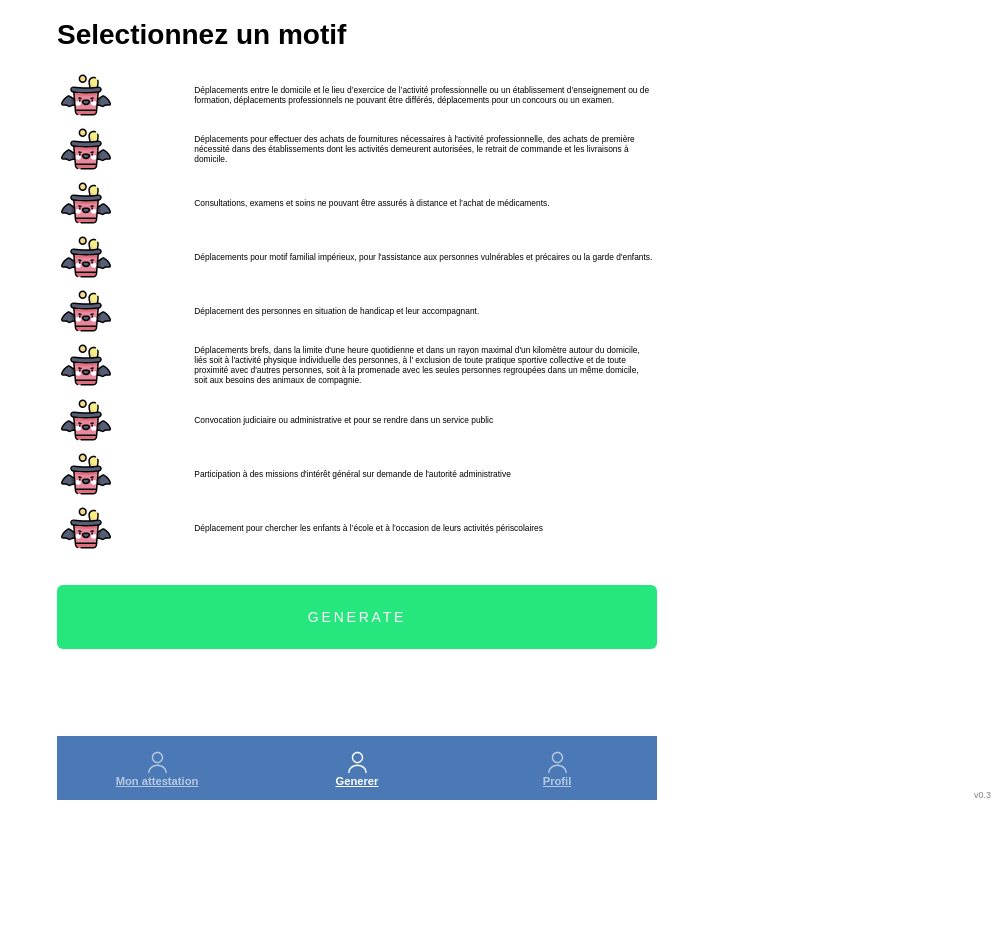
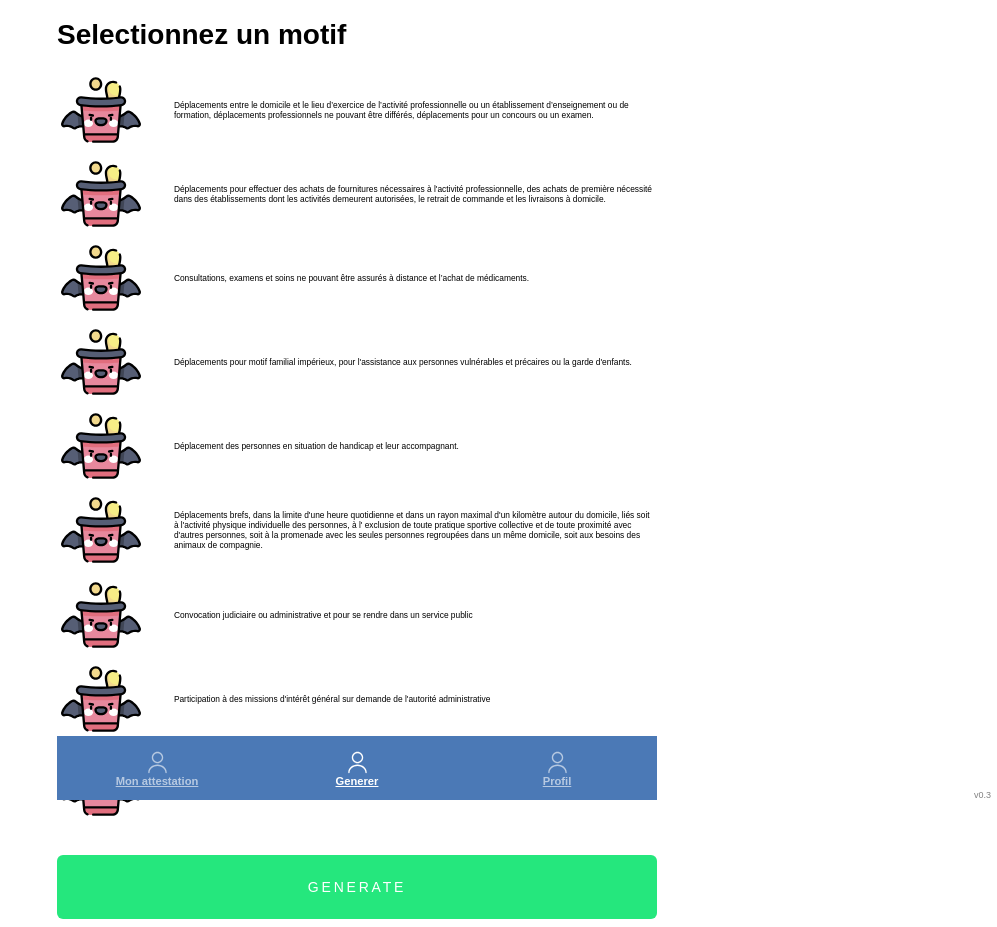
Before and after one commit to BAG-ERA/covid-n-go, a Vue app: page /#/generate in a window 1280 px wide. Shown: the whole page, without its empty margins (283-1280 px from the left). Before the commit the page ends 800 px from the top, so only its background shows below. Built offline with nearby package versions, Linux system fonts and the light colour scheme.

Commit message:
change sizes of icons

```diff
--- a/src/views/Generate.vue
+++ b/src/views/Generate.vue
@@ -8,7 +8,7 @@
         v-for="reason in reasons"
         :key="reason.name">
         <div class="icon-container">
-          <img :src="require('../assets/' + reason.icon)" width="50px" alt="">
+          <img :src="require('../assets/' + reason.icon)" width="80px" alt="">
         </div>
         <div class="description-container">{{ reason.description }}</div>
       </div>
@@ -154,7 +154,7 @@
 .description-container {
   font-size: 0.6em;
   display: flex;
-  flex: 75%;
+  flex: 85%;
   align-items: center;
   flex-direction:row
 }
```
